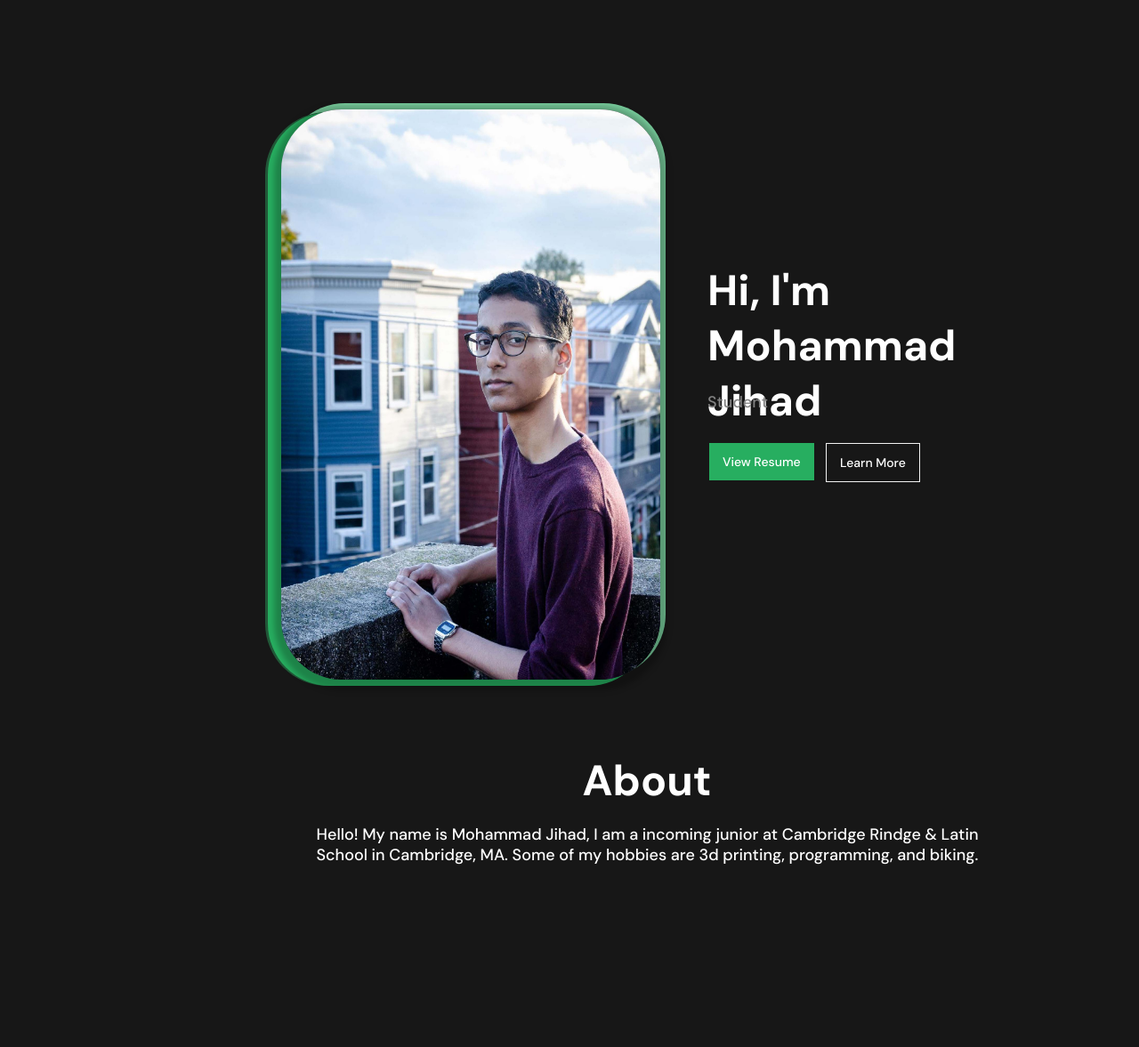
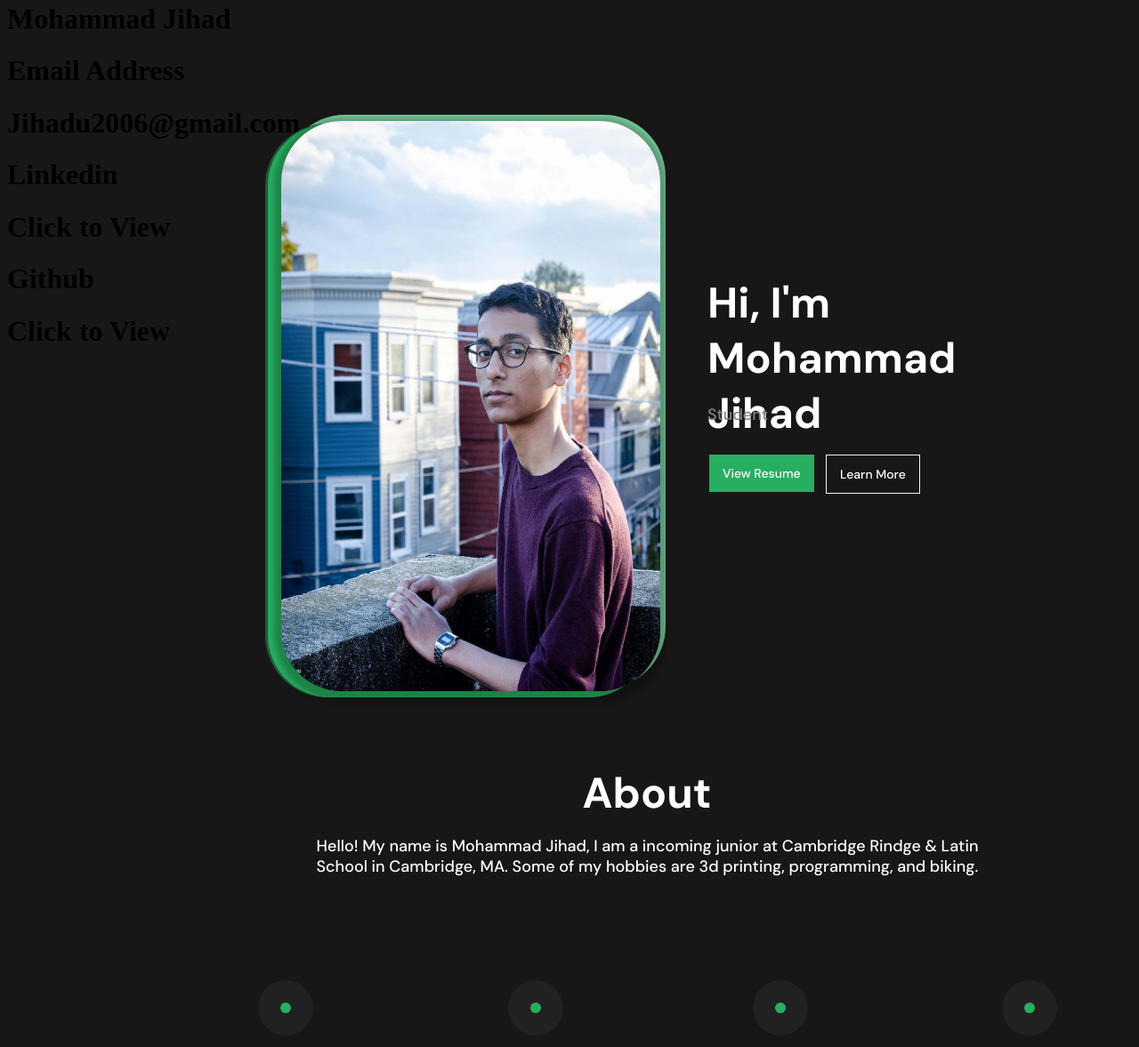
Before and after one commit to 24mjihad/E1T1-Page, a plain HTML site: page index.html in a window 1280 px wide. Shown: the part 77-1254 px from the top of the page at 89% size. Drawn offline with Linux system fonts and the light colour scheme; a script that the page names is missing.

Commit message:
added dots

```diff
--- a/index.html
+++ b/index.html
@@ -31,6 +31,18 @@
 </div>
 <h1 id="about">About</h1>
 <h1 class="abouttxt">Hello! My name is Mohammad Jihad, I am a incoming junior at Cambridge Rindge & Latin School in Cambridge, MA. Some of my hobbies are 3d printing, programming, and biking.</h1>
+<div class="circle1"></div>
+<h1>Full Name</h1>
+<h1>Mohammad Jihad</h1>
+<div class="circle2"></div>
+<h1>Email Address</h1>
+<h1>Jihadu2006@gmail.com</h1>
+<div class="circle3"></div>
+<h1>Linkedin</h1>
+<h1>Click to View</h1>
+<div class="circle4"></div>
+<h1>Github</h1>
+<h1>Click to View</h1>
 </div>
 
 </body>
--- a/style.css
+++ b/style.css
@@ -193,3 +193,40 @@
 color: #FFFFFF;
 
 }
+
+.circle1 {
+    background-image: url(circle.svg);
+    position: absolute;
+    width: 62px;
+    height: 62px;
+    left: 282px;
+    top: 1158px;
+
+}
+.circle2 {
+    background-image: url(circle.svg);
+    position: absolute;
+    width: 62px;
+    height: 62px;
+    left: 563px;
+    top: 1158px;
+}
+
+.circle3 {
+    background-image: url(circle.svg);
+    position: absolute;
+    width: 62px;
+    height: 62px;
+    left: 838px;
+    top: 1158px;
+}
+
+.circle4 {
+    background-image: url(circle.svg);
+    position: absolute;
+    width: 62px;
+    height: 62px;
+    left: 1118px;
+    top: 1158px;
+
+}
```
Also changed, not shown: circle.svg (added).
